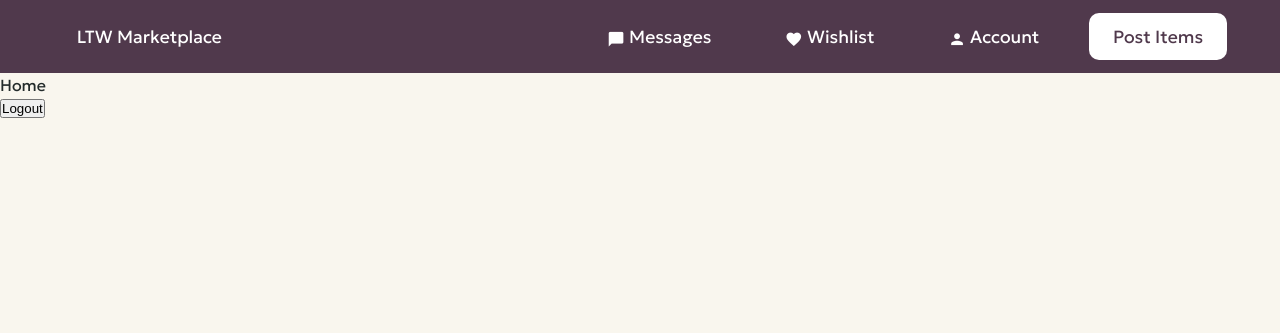
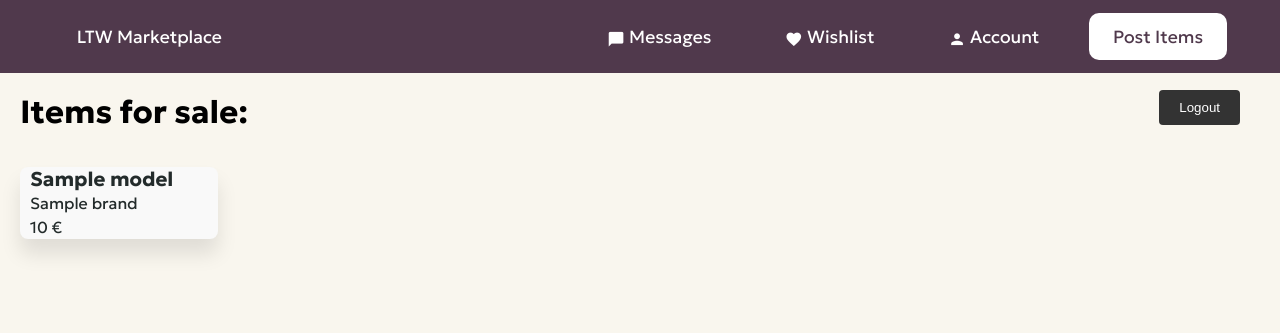
Before and after one commit to jpnsantoss/LTW-marketplace, a PHP site: template src/views/Home/index.php in a window 1280 px wide. Shown: the top 333 px of the page. Run offline with PHP 8.4, Linux system fonts and the light colour scheme; the template is opened without the code that fills it: most values are stand-ins (such as "Sample title", 1, 10 or a date in 2020); some libraries are stand-ins or nearby versions.

Commit message:
products for sale on home screen

```diff
--- a/public/css/form.css
+++ b/public/css/form.css
@@ -3,56 +3,37 @@ section{
 	clear:both;
 }
 
-/* style.css */
-
-/* Estilos para o cabeçalho */
-header {
-    background-color: #333;
-    color: #fff;
-    padding: 10px 0;
-    text-align: center;
+header{
+    margin: 0px;
 }
 
-body {
+.home{
+    display: flex;
+    flex-direction: column;
+    align-items: left;
+}
+.home h1{
+    margin: 20px;
+}
+.home form{
+    margin: 20px;
+}
+
+.admin{
     display: flex;
     flex-direction: column;
     align-items: center;
     justify-content: center;
-    margin: 0; /* Remova as margens padrão do corpo */
-}
-
-.navbar {
-	width: 100%;
-    display: flex;
-    justify-content: space-between;
-    align-items: center;
-    padding: 0 20px;
-}
-
-.nav {
-    list-style: none;
     margin: 0;
-    padding: 0;
-}
-
-.nav li {
-    display: inline-block;
-    margin-right: 20px;
-}
-
-
-.nav a {
-    color: #fff;
-    text-decoration: none;
 }
 
 section {
-    width: 100%; /* Adicione uma largura máxima aos itens */
-    max-width: 600px; /* Defina a largura máxima para evitar que os elementos se espalhem demais */
+    width: 100%;
+    max-width: 600px;
     margin-bottom: 20px;
 	margin-top: 20px;
 }
-/* Estilos para os formulários */
+
 form {
 	margin-top: 0px;
 	background-color: #f9f9f9;
@@ -77,7 +58,7 @@ select {
     border-radius: 4px;
 }
 
-button {
+.button {
     padding: 10px 20px;
     background-color: #333;
     color: #fff;
@@ -86,13 +67,37 @@ button {
     cursor: pointer;
 }
 
-button:hover {
+.button:hover {
     background-color: #555;
 }
 
 .listing {
     list-style: none;
     padding: 0;
+}
+
+
+.listing-column{
+    list-style-type: none; /* Remove os marcadores de lista */
+        padding: 0; /* Remove o preenchimento padrão */
+        display: flex; /* Define o contêiner da lista como flexível */
+        flex-wrap: wrap; /* Permite que os itens da lista quebrem para a próxima linha */
+        margin-top: 15px;
+        margin-left: 20px;
+}
+
+.listing-column li {
+    align-items: center; /* Alinha os itens verticalmente */
+    background-color: #f9f9f9; /* Cor de fundo do retângulo */
+    padding-left: 10px;
+	padding-right: 20px;
+	padding-bottom: 0px;
+	padding-top: 0px; /* Espaçamento interno */
+    margin-bottom: 10px; /* Espaçamento inferior entre os itens */
+    border-radius: 8px; /* Borda arredondada */
+    box-shadow: 0 15px 20px rgba(0, 0, 0, 0.1); /* Define a largura de cada coluna */
+    margin-bottom: 10px;
+    margin-right: 20px; /* Adiciona espaço entre os itens */
 }
 
 .listing li {
@@ -115,8 +120,18 @@ button:hover {
 	margin-bottom: 10px;
 }
 
-h1{
-margin-bottom: 0px;}
+.logout {
+    position: fixed;
+    top: 50px;
+    right: 0px;
+    margin-top: 0px;
+	background-color: transparent;
+	padding: 20px;
+    border-radius: 8px;
+    margin-bottom: 20px;
+	box-shadow: 0 0px 0px rgba(0, 0, 0, 0.0);
+}
+
 
 input[type="submit"] {
     padding: 5px 10px;
--- a/public/css/navbar.css
+++ b/public/css/navbar.css
@@ -1,6 +1,8 @@
 header {
   width: 100%;
   background-color: var(--primary);
+  margin-bottom: 15px;
+  margin-left: 0px;
 }
 
 nav {
--- a/src/app/routes.php
+++ b/src/app/routes.php
@@ -1,7 +1,7 @@
 <?php
 
 // Static pages routes
-$router->addRoute('', ['controller' => 'View', 'action' => 'home']);
+//$router->addRoute('', ['controller' => 'View', 'action' => 'home']);
 $router->addRoute('register', ['controller' => 'View', 'action' => 'register']);
 $router->addRoute('login', ['controller' => 'View', 'action' => 'login']);
 $router->addRoute('profile', ['controller' => 'View', 'action' => 'profile']);
@@ -10,6 +10,7 @@ $router->addRoute('cart', ['controller' => 'View', 'action' => 'cart']);
 $router->addRoute('chat', ['controller' => 'View', 'action' => 'chat']);
 
 $router->addRoute('admin', ['controller' => 'Admin', 'action' => 'index']);
+$router -> addRoute('', ['controller' => 'Item', 'action' => 'index']);
 
 
 // Routes in main controllers/ folder (Namespace \Controllers)
--- a/src/views/Home/index.php
+++ b/src/views/Home/index.php
@@ -1,13 +1,26 @@
 <?php
 require_once APPROOT . '/src/views/Common/common.php';
-getHead(array('/css/style.css', '/css/navbar.css'), "Home");
+getHead(array('/css/style.css', '/css/navbar.css', '/css/form.css'), "Home");
+getNavbar();
 ?>
 
-<body>
-    <?php getNavbar(); ?>
-    <p>Home</p>
-    <form action="<?php echo URLROOT; ?>/auth/logout" method="post">
-        <input type="submit" value="Logout">
+<body class="home">
+    <h1>Items for sale:</h1>
+    <ul class = "listing-column">
+    <?php foreach ($data["items"] as $item) : ?>
+                <li>
+
+                    <h3> <?= $item->model; ?> &emsp; </h3>
+                    <p> <?= $item->brand; ?> &emsp; </p>
+                    <p> <?= $item->price; ?> € &emsp; </p>
+
+
+                </li>
+            <?php endforeach; ?>
+    </ul>
+
+    <form class="logout" action="<?php echo URLROOT; ?>/auth/logout" method="post">
+    <button class="button" type="submit">Logout</button>
     </form>
 
 </body>
```
Also changed, not shown: src/controllers/Item.php (+13 -4 lines), src/views/Admin/index.php (+4 -4 lines), src/views/ProductDetails/index.php (added, +23 -0 lines), database/images/packageDiagramESOF.png (added).
